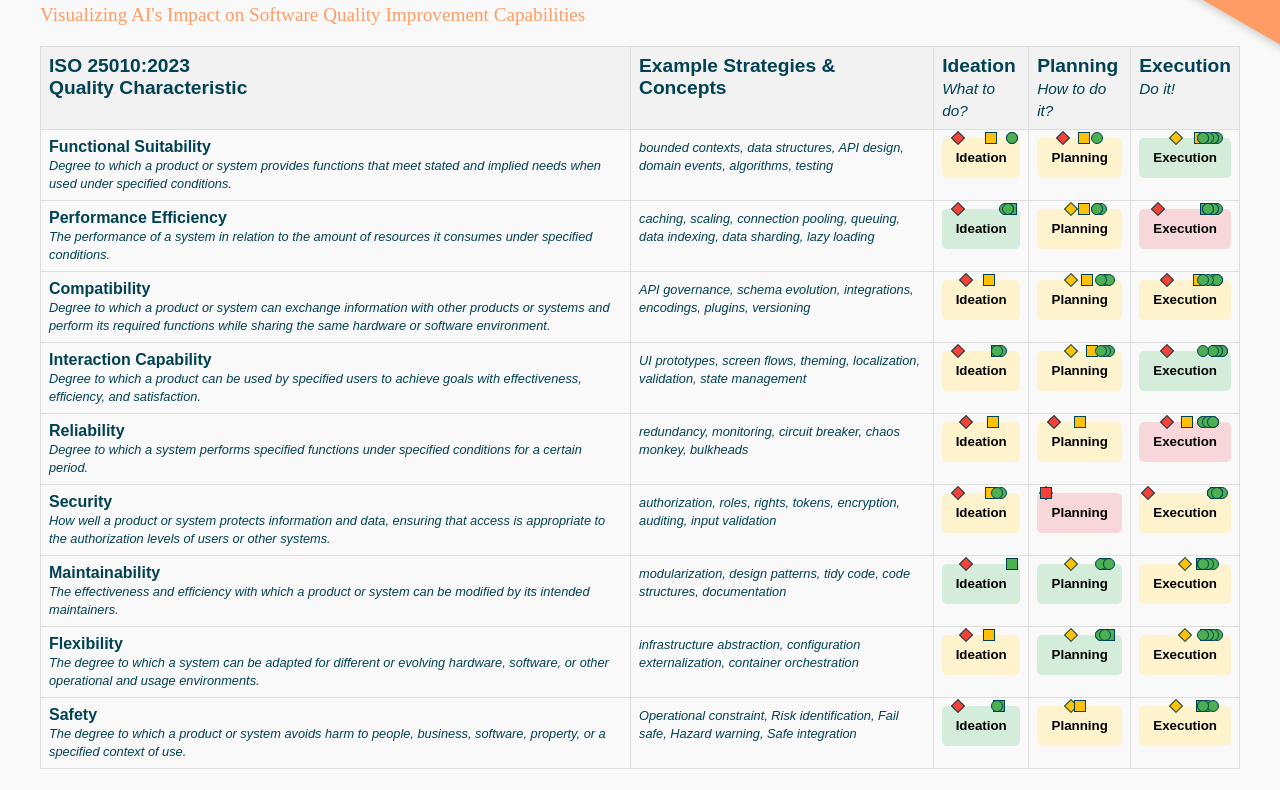
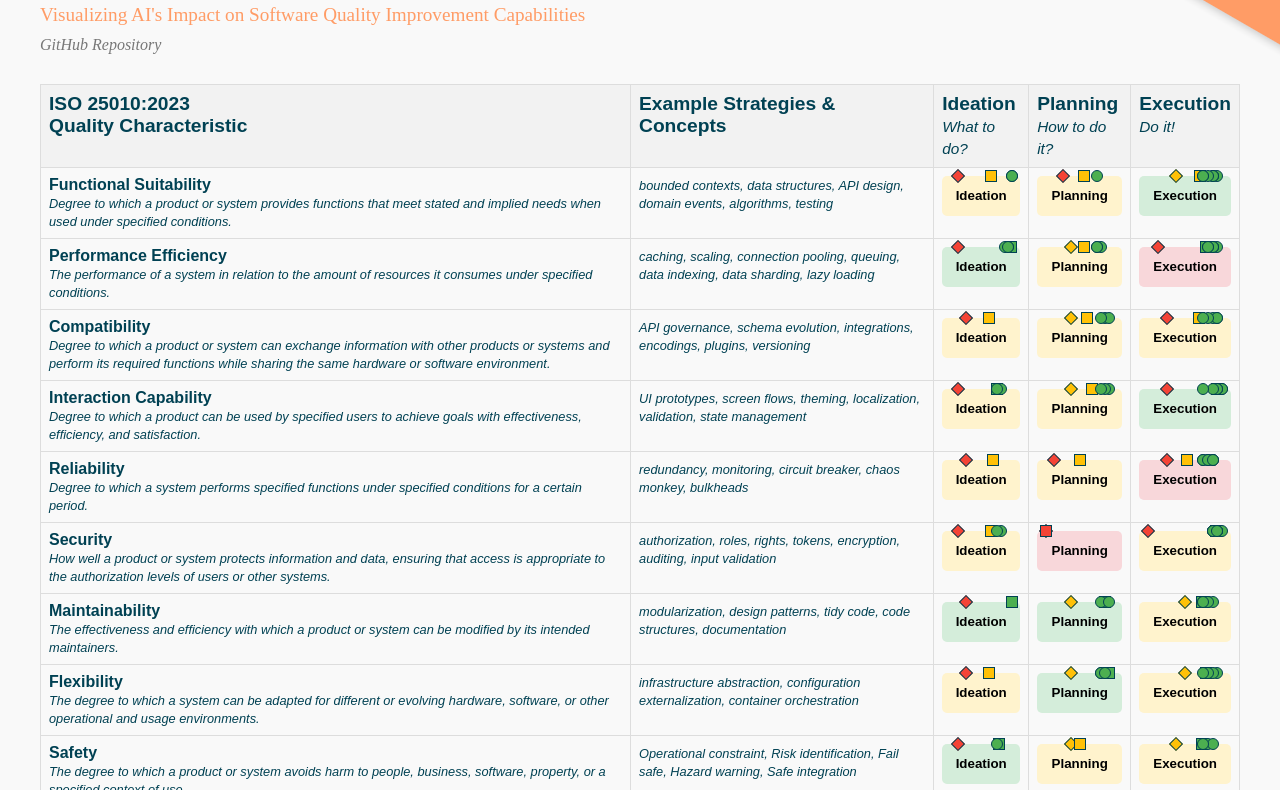
Before and after one commit to feststelltaste/ai-supported-quality-improvements, a plain HTML site: page index.html in a window 1280 px wide. Shown: the part 115-905 px from the top of the page. Drawn offline with Linux system fonts and the light colour scheme; a web font is replaced by a local one.

Commit message:
add Git repo

```diff
--- a/index.html
+++ b/index.html
@@ -82,6 +82,7 @@
   <div id="container">
     <h1>AI-supported Quality Improvements</h1>
     <p class="subheading">Visualizing AI's Impact on Software Quality Improvement Capabilities</p>
+    <p class="github-link"><a href="https://github.com/feststelltaste/ai-supported-quality-improvements" target="_blank">GitHub Repository</a></p>
 
 
     <table>
--- a/style.css
+++ b/style.css
@@ -42,6 +42,25 @@ h1 {
   font-size: 1.2em;
   margin-bottom: 20px;
   color: #ff9c66; /* Apricot */
+}
+
+.github-link {
+  font-family: 'FreightTextPro', serif;
+  font-style: italic;
+  font-size: 1em;
+  margin-bottom: 30px;
+  margin-top: -10px;
+}
+
+.github-link a {
+  color: #777;
+  text-decoration: none;
+  transition: color 0.3s ease;
+}
+
+.github-link a:hover {
+  color: #004153; /* Petrol */
+  text-decoration: underline;
 }
 
 .rating-legend {
```
